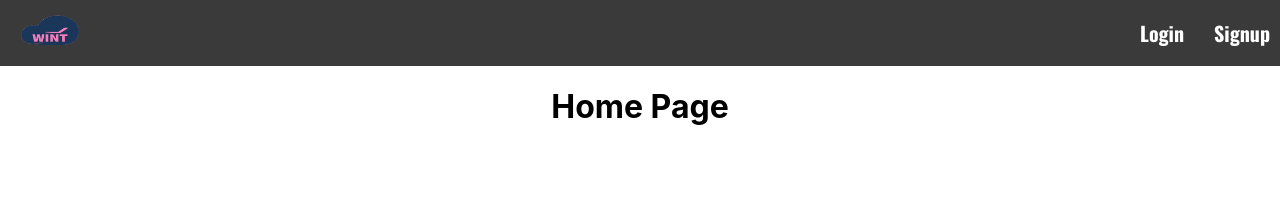
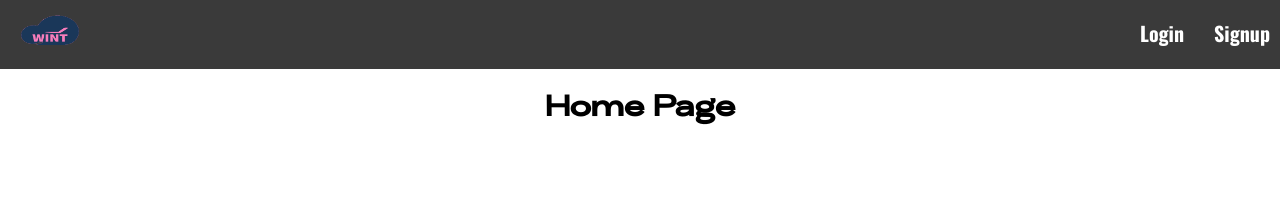
Before and after one commit to karechob/Capstone-frontend-TTP, a React (Create React App) app in the folder wint/: page / in a window 1280 px wide. Shown: the top 205 px of the page. Built offline with nearby package versions, Linux system fonts and the light colour scheme.

Commit message:
style[home, login, signup]: change fonts for pages

```diff
--- a/wint/src/css/home.css
+++ b/wint/src/css/home.css
@@ -1,4 +1,14 @@
-@import url("https://fonts.googleapis.com/css2?family=Oswald:wght@700&display=swap");
+/* @import url("https://fonts.googleapis.com/css2?family=Oswald:wght@700&display=swap"); */
+
+/* new imported font */
+@font-face {
+  font-family: 'sans-serif-grotesk';
+  src: url('../fonts/NeueKonstantGrotesk-Book.otf') format('opentype');
+}
+
+body {
+  font-family: 'sans-serif-grotesk', sans-serif;
+}
 
 .nav-container {
   background-color: #252525;
--- a/wint/src/css/login.css
+++ b/wint/src/css/login.css
@@ -1,11 +1,18 @@
-@import url("https://fonts.googleapis.com/css?family=Raleway:400,700");
-@import url("https://fonts.googleapis.com/css2?family=Playfair+Display+SC:wght@700&display=swap");
+/* @import url("https://fonts.googleapis.com/css?family=Raleway:400,700");
+@import url("https://fonts.googleapis.com/css2?family=Playfair+Display+SC:wght@700&display=swap"); */
 @import url("https://fonts.googleapis.com/css2?family=Oswald:wght@700&display=swap");
+
+/* new imported font */
+@font-face {
+  font-family: 'sans-serif-grotesk';
+  src: url('../fonts/NeueKonstantGrotesk-Book.otf') format('opentype');
+}
 
 *,
 *:before,
 *:after {
   box-sizing: border-box !important;
+  font-family: 'sans-serif-grotesk', sans-serif;
 }
 
 .login-body {
--- a/wint/src/css/signup.css
+++ b/wint/src/css/signup.css
@@ -1,11 +1,18 @@
-@import url("https://fonts.googleapis.com/css?family=Raleway:400,700");
-@import url("https://fonts.googleapis.com/css2?family=Playfair+Display+SC:wght@700&display=swap");
+/* @import url("https://fonts.googleapis.com/css?family=Raleway:400,700");
+@import url("https://fonts.googleapis.com/css2?family=Playfair+Display+SC:wght@700&display=swap"); */
 @import url("https://fonts.googleapis.com/css2?family=Oswald:wght@700&display=swap");
+
+/* new imported font */
+@font-face {
+  font-family: 'sans-serif-grotesk';
+  src: url('../fonts/NeueKonstantGrotesk-Book.otf') format('opentype');
+}
 
 *,
 *:before,
 *:after {
   box-sizing: border-box !important;
+  font-family: 'sans-serif-grotesk', sans-serif;
 }
 
 .signup-body {
--- a/wint/src/pages/home.jsx
+++ b/wint/src/pages/home.jsx
@@ -1,5 +1,6 @@
 import React from "react";
 import "../css/home.css";
+import "../fonts/NeueKonstantGrotesk-Book.otf";
 
 function Home() {
   return (
--- a/wint/src/pages/login.jsx
+++ b/wint/src/pages/login.jsx
@@ -1,5 +1,7 @@
 import React from "react";
 import LoginForm from "../components/LoginForm";
+import "../fonts/NeueKonstantGrotesk-Book.otf";
+
 function LoginPage() {
   return (
     <div>
--- a/wint/src/pages/signup.jsx
+++ b/wint/src/pages/signup.jsx
@@ -1,5 +1,6 @@
 import React from "react";
 import SignupForm from "../components/SignupForm";
+import "../fonts/NeueKonstantGrotesk-Book.otf";
 
 function SignupPage() {
   return (
--- /dev/null
+++ b/wint/src/redux/user/hotels/hotels.actions.js
@@ -0,0 +1,5 @@
+//redux calls here
+import axios from "axios";
+import HotelsActionTypes from "./hotels.types";
+
+//fetching hotel info
--- a/wint/src/redux/user/hotels/hotels.reducer.js
+++ b/wint/src/redux/user/hotels/hotels.reducer.js
@@ -5,7 +5,7 @@ export const INITIAL_HOTEL_STATE = {
     singleHotel: {},
 }
 
-const hotelReducer = (state = INITIAL_HOTEL_STATE, { type, payload }) => {
+const hotelsReducer = (state = INITIAL_HOTEL_STATE, { type, payload }) => {
     console.log('HOTELREDUCER IS HANDLING FETCH ALL HOTEL ACTION')
     switch (type) {
         case HotelsActionTypes.FETCH_ALL_HOTELS:
@@ -26,4 +26,4 @@ const hotelReducer = (state = INITIAL_HOTEL_STATE, { type, payload }) => {
     }
 }
 
-export default hotelReducer;
+export default hotelsReducer;
--- a/wint/src/redux/user/hotels/hotels.types.js
+++ b/wint/src/redux/user/hotels/hotels.types.js
@@ -5,3 +5,5 @@ const HotelsActionTypes = {
     DELETE_HOTEL: "DELETE_HOTEL",
     UPDATE_HOTEL:" UPDATE_HOTEL"
 }
+
+export default HotelsActionTypes;
```
Also changed, not shown: wint/src/fonts/NeueKonstantGrotesk-Book.otf (added).
